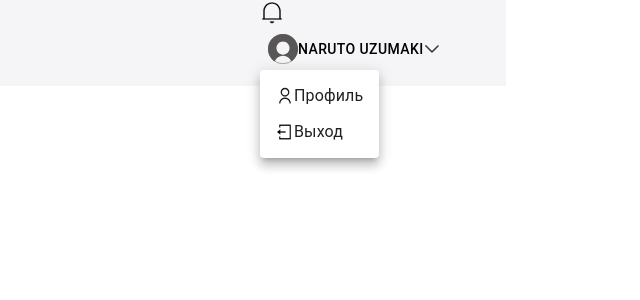
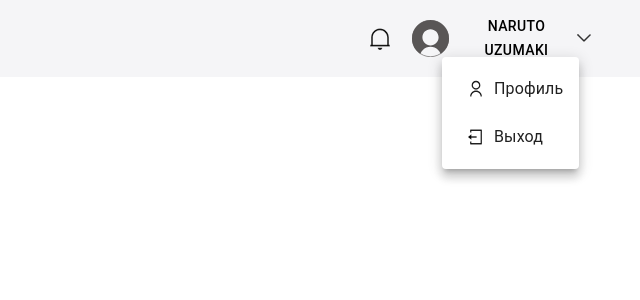
Before and after one commit to peaksoft-school/Gift-list-js16-day-, a React (Vite) app: page / in a window 1280 px wide. Both pictures are taken after a click on the button "NARUTO UZUMAKI". Shown: the top 300 px of the page, without its empty margins (640-1280 px from the left). Built offline with nearby package versions, Linux system fonts and the light colour scheme.

Commit message:
bugfix-2

```diff
--- a/src/components/UI/MeetBalls.jsx
+++ b/src/components/UI/MeetBalls.jsx
@@ -1,22 +1,28 @@
-import React from 'react'
-import { Menu, MenuItem, Button, styled } from '@mui/material'
-import Profile from "../../assets/icons/profile.svg"
-import ExitIcon from "../../assets/icons/exit.svg"
-import chevrons from "../../assets/icons/chevrons.svg"
+import { Menu, MenuItem, Button } from '@mui/material'
+import Profile from '../../assets/icons/profile.svg'
+import ExitIcon from '../../assets/icons/exit.svg'
+import chevrons from '../../assets/icons/chevrons.svg'
 import profilebackg from '../../assets/icons/profilebackg.svg'
+import { useState } from 'react'
+import styled from 'styled-components'
 
 const MeetBalls = () => {
-   const [anchorEl, setAnchorEl] = React.useState(null)
+   const [anchorEl, setAnchorEl] = useState(null)
+
    const open = Boolean(anchorEl)
+
    const handleClick = (event) => {
       setAnchorEl(event.currentTarget)
    }
+
    const handleClose = () => {
       setAnchorEl(null)
    }
 
    return (
-      <div>
+      <StyledMain>
+         <img src={profilebackg} alt="" />
+
          <Button
             id="basic-button"
             aria-controls={open ? 'basic-menu' : undefined}
@@ -25,8 +31,6 @@ const MeetBalls = () => {
             onClick={handleClick}
             color="#212121"
          >
-
-            <img src={profilebackg} alt="" />
             Naruto Uzumaki
             <img src={chevrons} alt="" />
          </Button>
@@ -39,16 +43,28 @@ const MeetBalls = () => {
                'aria-labelledby': 'basic-button',
             }}
          >
-            <MenuItem onClick={handleClose}>
-               <img src={Profile} alt="" />
+            <StyledMainMenuItem onClick={handleClose}>
+               <img
+                  src={Profile}
+                  alt=""
+               />
                Профиль
-            </MenuItem>
-            <MenuItem onClick={handleClose}>
-            <img src={ExitIcon} alt="" />
-            Выход</MenuItem>
+            </StyledMainMenuItem>
+            <StyledMainMenuItem onClick={handleClose}>
+               <img src={ExitIcon} alt="" />
+               Выход
+            </StyledMainMenuItem>
          </Menu>
-      </div>
+      </StyledMain>
    )
 }
+const StyledMain = styled('div')({
+   display: 'flex',
+})
+const StyledMainMenuItem = styled(MenuItem)({
+   img: {
+      padding: '9px',
+   },
+})
 
 export default MeetBalls
--- a/src/layout/Header.jsx
+++ b/src/layout/Header.jsx
@@ -6,8 +6,7 @@ import Notification from '../assets/icons/notification.svg'
 const Header = () => {
    return (
       <StyledHeader>
-         <img src={Notification} alt="" />
-
+         <img src={Notification} alt="" style={{ marginRight: '20px' }} />
          <MeetBalls />
       </StyledHeader>
    )
@@ -15,11 +14,9 @@ const Header = () => {
 
 export default Header
 
-const StyledHeader = styled.header`
-   background-color: rgb(245, 245, 247);
-   width: 71.6rem;
-   height: 86px;
-   padding-left: 900px;
-
-   border: 1px;
-`
+const StyledHeader = styled('div')({
+   display: 'flex',
+   justifyContent: 'end',
+   backgroundColor: 'rgb(245, 245, 247)',
+   padding: '20px 40px 20px 0px',
+})
```
